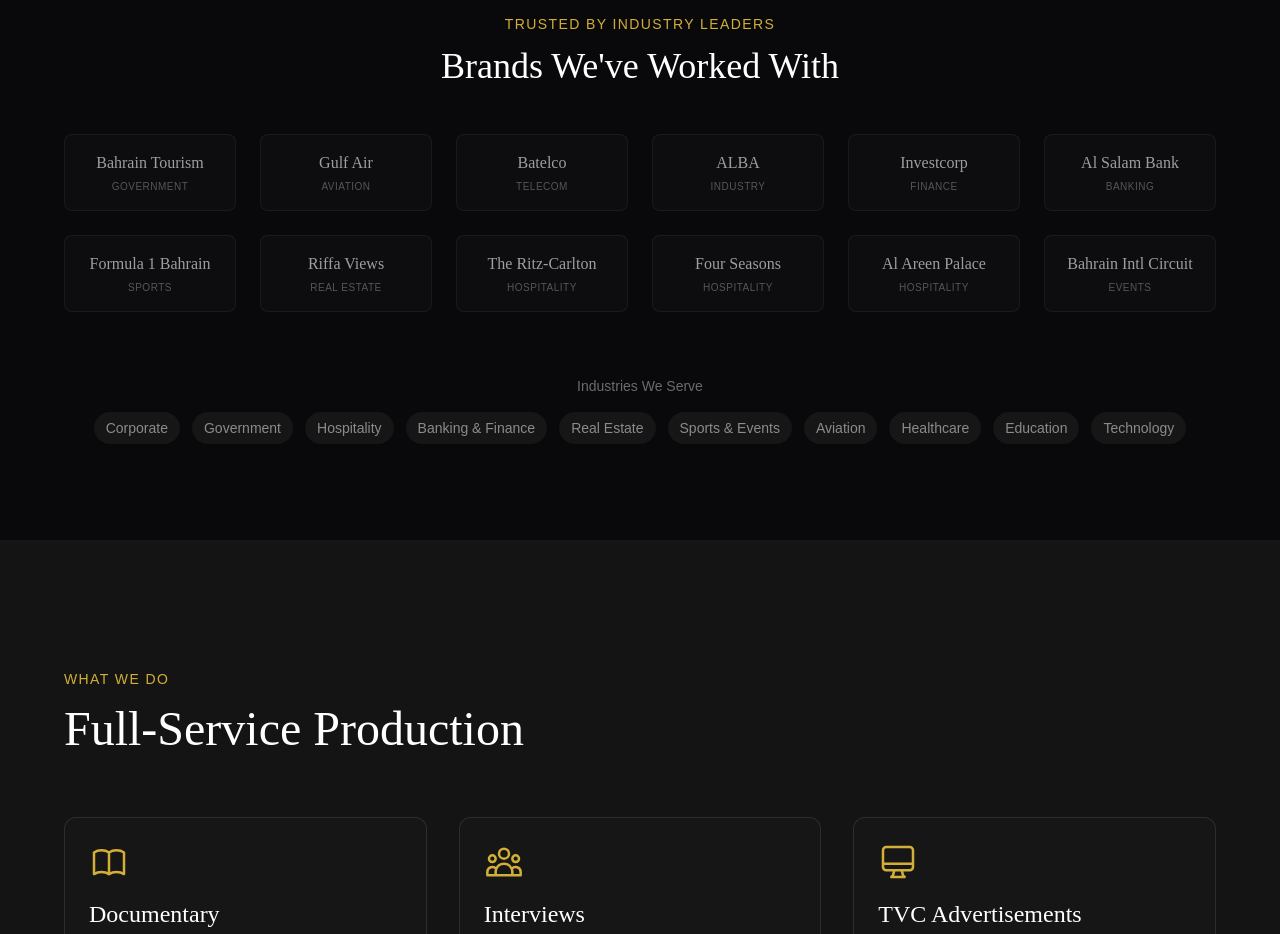
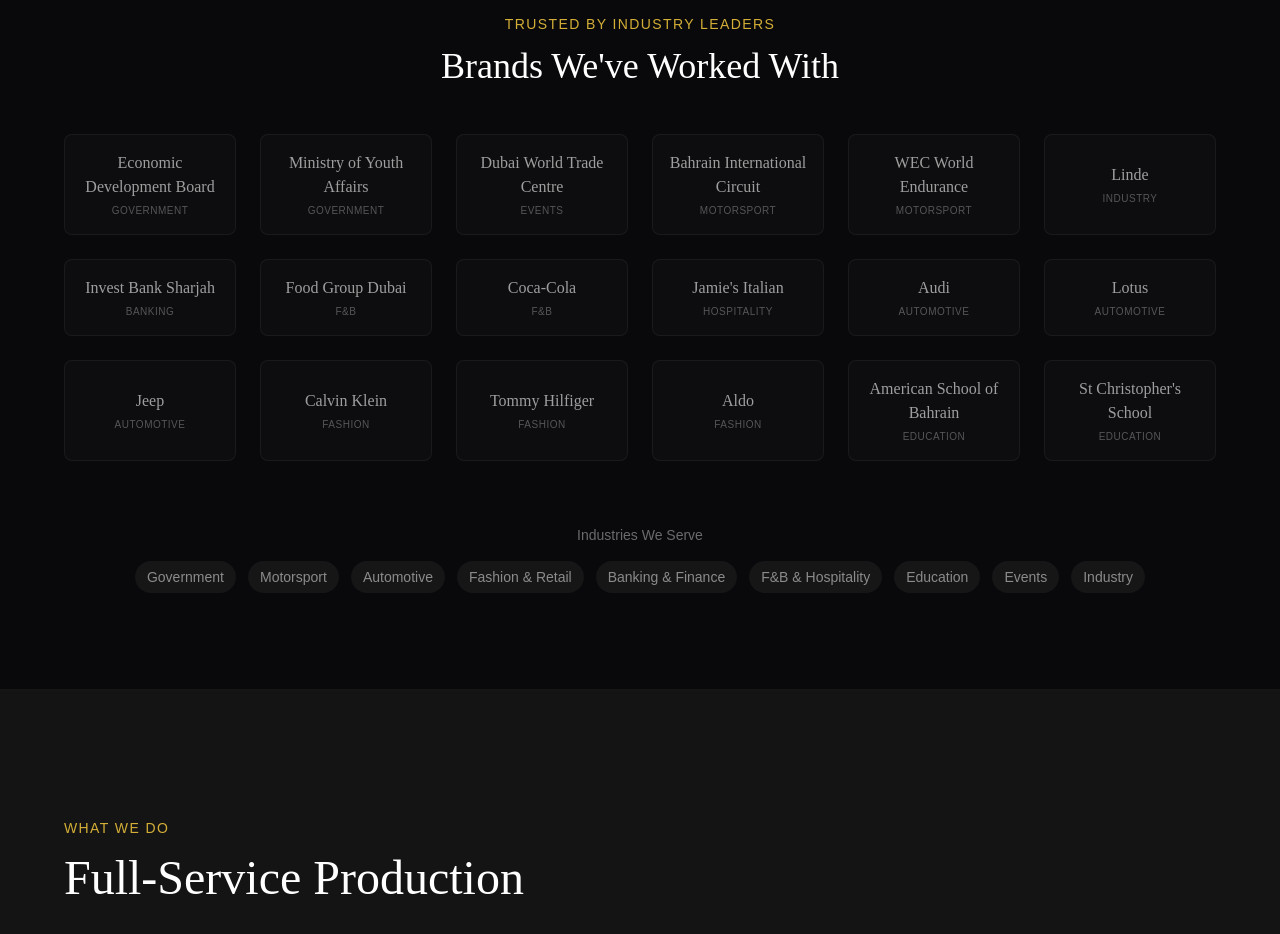
Before and after one commit to shareef6907/filmproduction, a Next.js app: page / in a window 1280 px wide. Shown: the part 2180-3114 px from the top of the page. Built offline with nearby package versions, Linux system fonts and the light colour scheme.

Commit message:
Update clients with real client list

```diff
--- a/src/components/Clients.tsx
+++ b/src/components/Clients.tsx
@@ -3,21 +3,27 @@
 import { motion } from 'framer-motion'
 
 const clients = [
-  { name: 'Bahrain Tourism', category: 'Government' },
-  { name: 'Gulf Air', category: 'Aviation' },
-  { name: 'Batelco', category: 'Telecom' },
-  { name: 'ALBA', category: 'Industry' },
-  { name: 'Investcorp', category: 'Finance' },
-  { name: 'Al Salam Bank', category: 'Banking' },
-  { name: 'Formula 1 Bahrain', category: 'Sports' },
-  { name: 'Riffa Views', category: 'Real Estate' },
-  { name: 'The Ritz-Carlton', category: 'Hospitality' },
-  { name: 'Four Seasons', category: 'Hospitality' },
-  { name: 'Al Areen Palace', category: 'Hospitality' },
-  { name: 'Bahrain Intl Circuit', category: 'Events' },
+  { name: 'Economic Development Board', category: 'Government' },
+  { name: 'Ministry of Youth Affairs', category: 'Government' },
+  { name: 'Dubai World Trade Centre', category: 'Events' },
+  { name: 'Bahrain International Circuit', category: 'Motorsport' },
+  { name: 'WEC World Endurance', category: 'Motorsport' },
+  { name: 'Linde', category: 'Industry' },
+  { name: 'Invest Bank Sharjah', category: 'Banking' },
+  { name: 'Food Group Dubai', category: 'F&B' },
+  { name: 'Coca-Cola', category: 'F&B' },
+  { name: "Jamie's Italian", category: 'Hospitality' },
+  { name: 'Audi', category: 'Automotive' },
+  { name: 'Lotus', category: 'Automotive' },
+  { name: 'Jeep', category: 'Automotive' },
+  { name: 'Calvin Klein', category: 'Fashion' },
+  { name: 'Tommy Hilfiger', category: 'Fashion' },
+  { name: 'Aldo', category: 'Fashion' },
+  { name: 'American School of Bahrain', category: 'Education' },
+  { name: "St Christopher's School", category: 'Education' },
 ]
 
-const industries = ['Corporate', 'Government', 'Hospitality', 'Banking & Finance', 'Real Estate', 'Sports & Events', 'Aviation', 'Healthcare', 'Education', 'Technology']
+const industries = ['Government', 'Motorsport', 'Automotive', 'Fashion & Retail', 'Banking & Finance', 'F&B & Hospitality', 'Education', 'Events', 'Industry']
 
 export default function Clients() {
   return (
```
